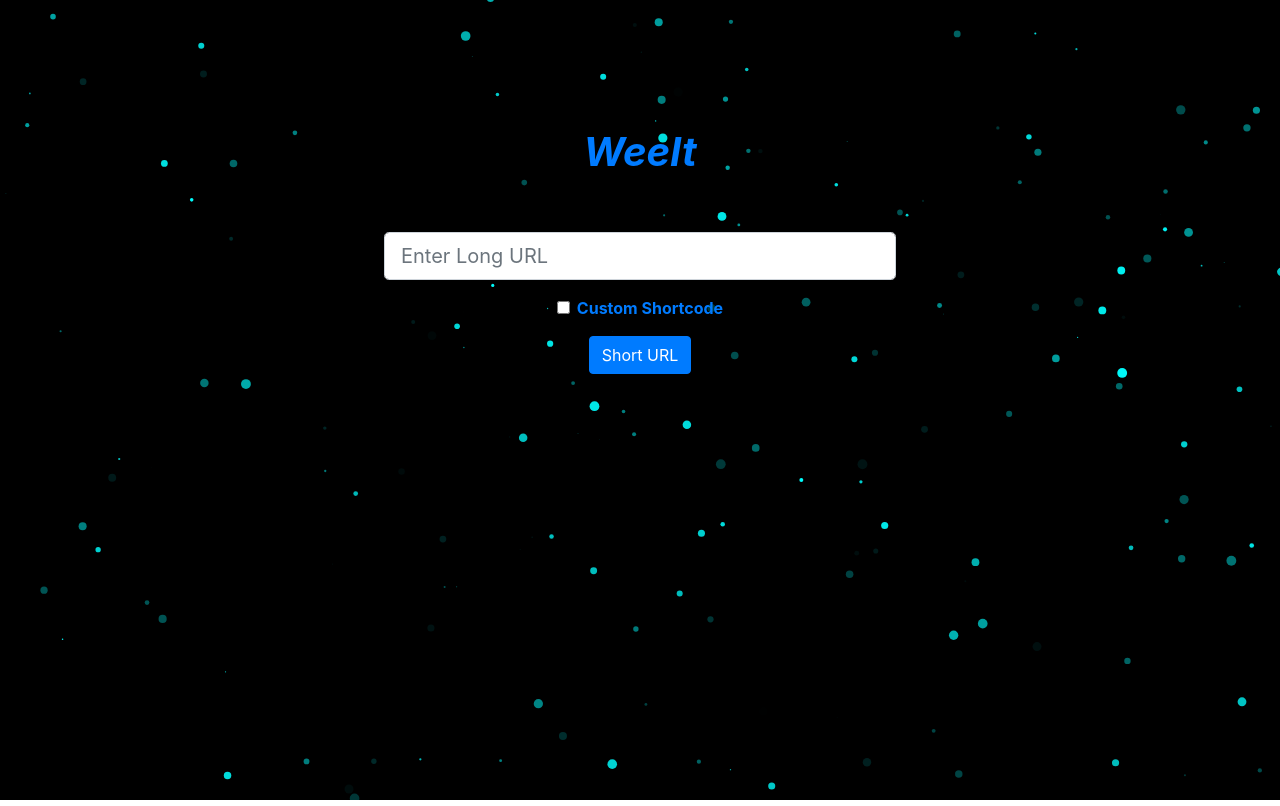
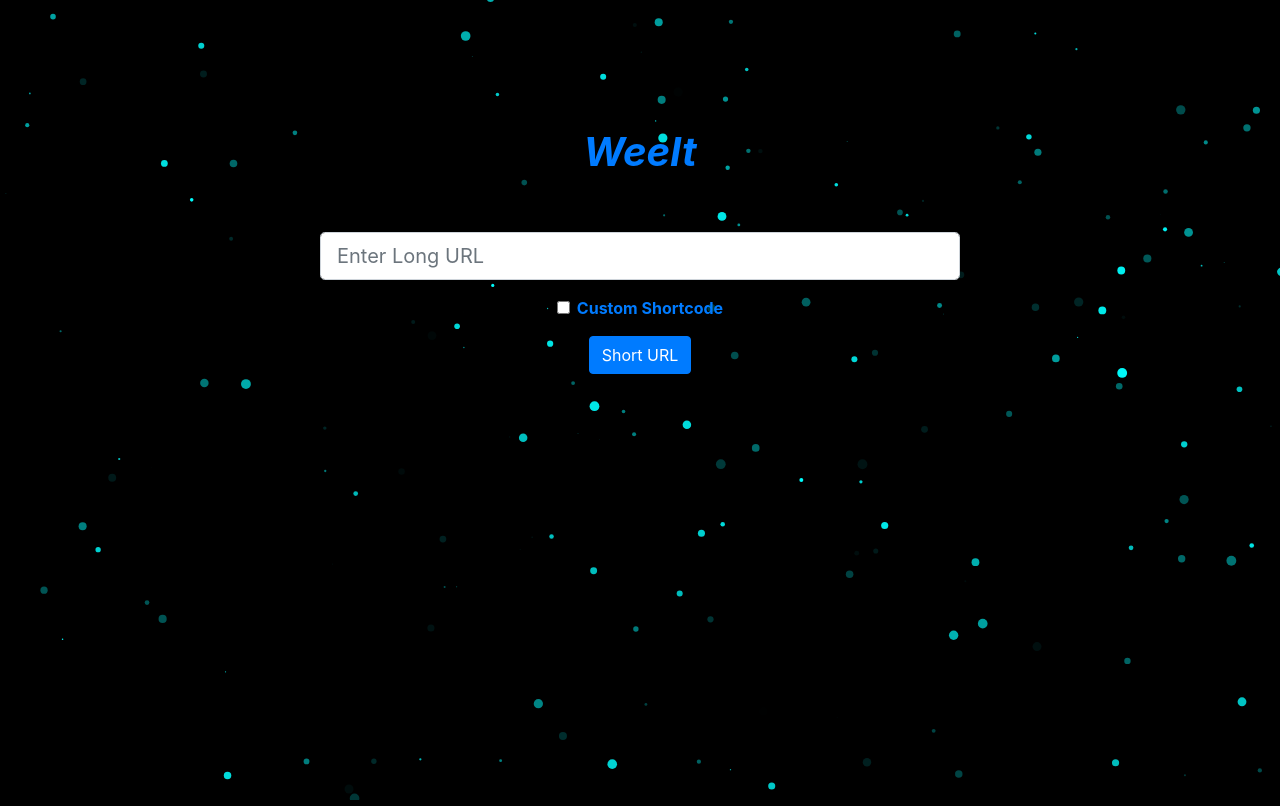
Before and after one commit to find-aman/url_shortener, a Django app: page / in a window 1280 px wide. Run offline with Django 3.2, Linux system fonts and the light colour scheme; some libraries are stand-ins or nearby versions.

Commit message:
ui changes

```diff
--- a/shortener/templates/shortener/base.html
+++ b/shortener/templates/shortener/base.html
@@ -14,7 +14,7 @@
     <style>
         #particle {
             background-color: #000000;
-            position: absolute;
+            position: fixed;
             top: 0;
             right: 0;
             bottom: 0;
@@ -26,23 +26,6 @@
             position: relative;
         }
 
-        Html,
-        body {
-            height: 80%;
-        }
-
-        .grandParentContaniner {
-            display: table;
-            height: 100%;
-            width: 40%;
-            margin: 0 auto;
-        }
-
-        .parentContainer {
-            display: table-cell;
-            vertical-align: middle;
-        }
-
         input.form-control:read-only {
             background-color: #fff;
         }
@@ -52,7 +35,7 @@
 <body>
     <div id="particle"></div>
     <div id="overlay">
-        <div style="text-align:center;margin-top:10%;">
+        <div style="text-align:center; width: 50%; margin-left: auto; margin-top: 10%; margin-right: auto;">
             <h1 class="font-weight-bold font-italic text-primary">WeeIt</h1>
             <br><br>
             {% if messages %}
--- a/shortener/templates/shortener/home.html
+++ b/shortener/templates/shortener/home.html
@@ -13,7 +13,7 @@
             <div class="form-group">
                 {{form.shortcode}}
                 <label class="form-check-label text-white" id="ifLabelYes" style="display: none;">
-                    Unique custom code 6-15 chars
+                    Unique custom shortcode 6-15 chars
                 </label>
             </div>
             <div class="form-group form-check">
```
